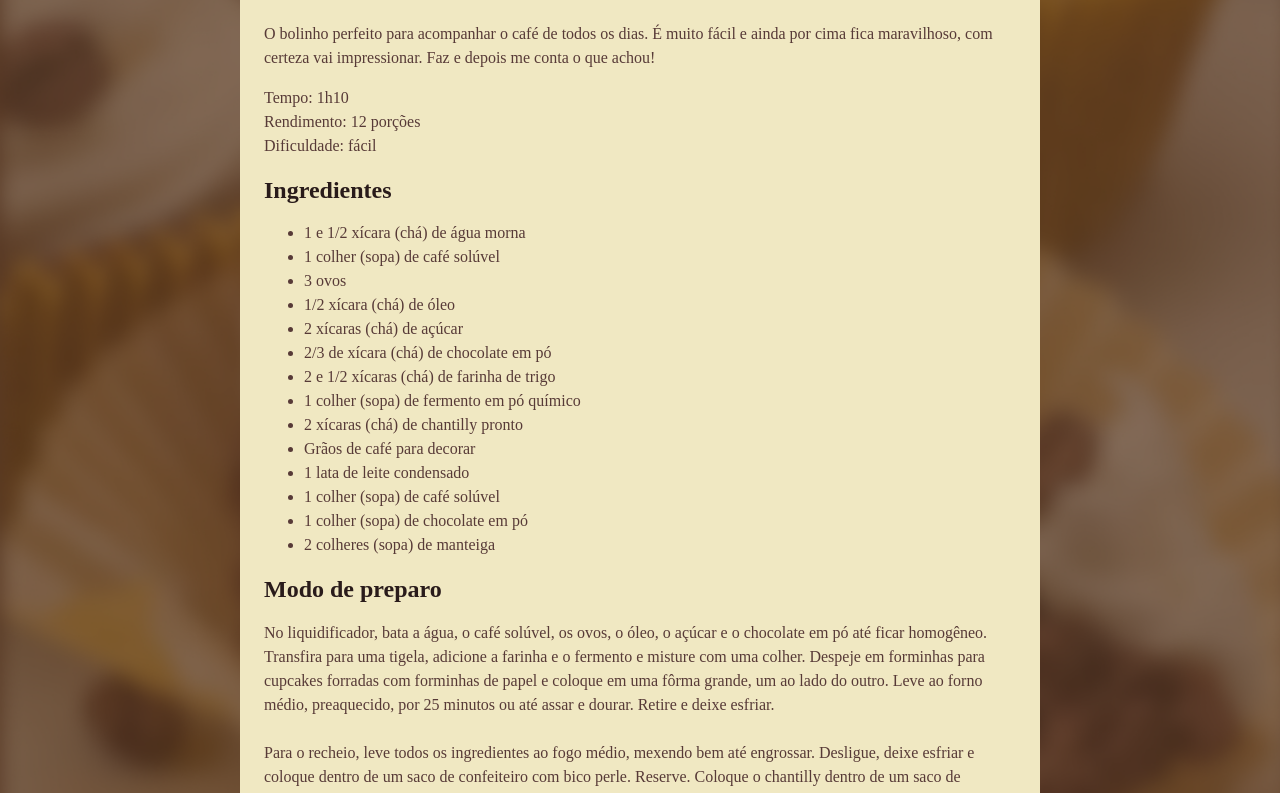
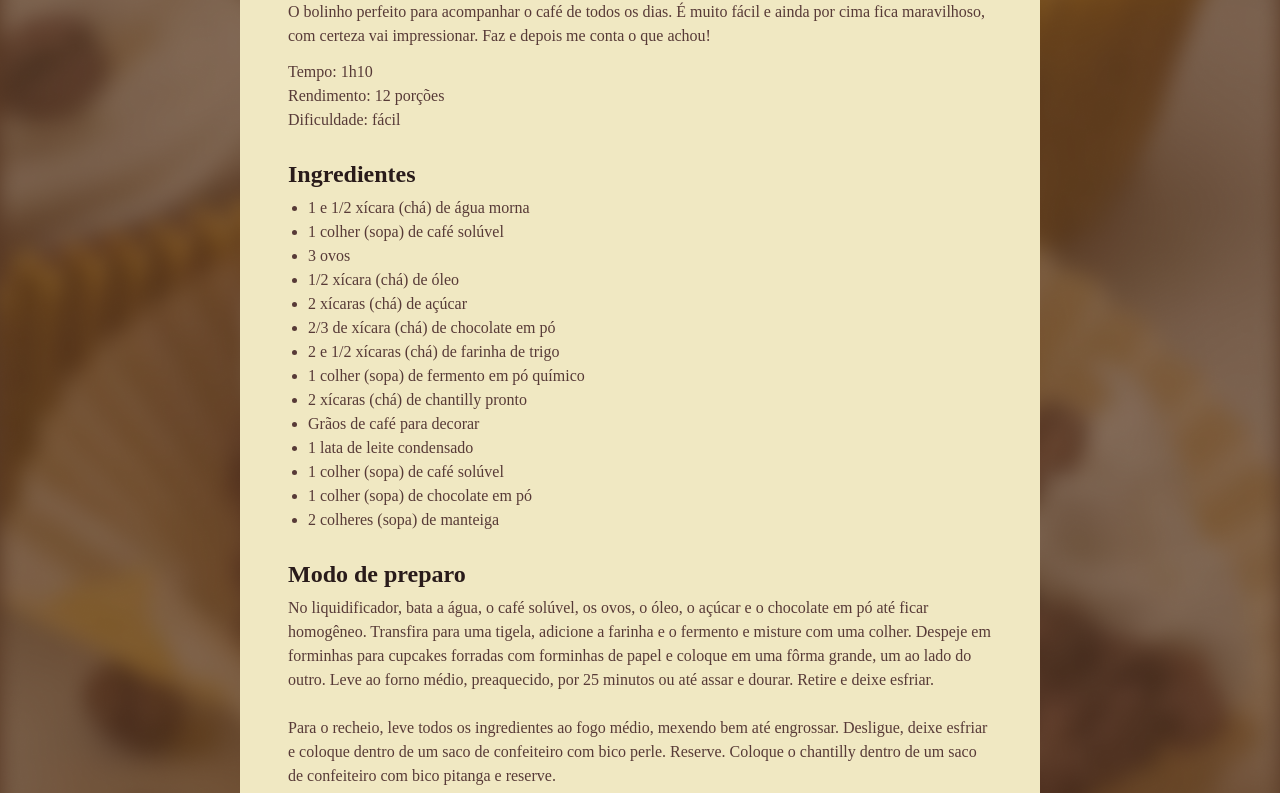
Before and after one commit to tigasads/ProjetosRocketSeat, a plain HTML site: page ProjetoReceita/index.html in a window 1280 px wide. Shown: the part 567-1360 px from the top of the page. Drawn offline with Linux system fonts and the light colour scheme; a web font is replaced by a local one.

Commit message:
Personalizando os espaçamenetos

```diff
--- a/ProjetoReceita/index.html
+++ b/ProjetoReceita/index.html
@@ -14,16 +14,18 @@
 <body>
     <div id="page">
         <img src="assets/main-image.png" alt="Imagem de um cupcake com grãos de café e chantilly">
-        <div id="about"></div>
+        <main>
+        <div id="about">
 
-        <h1>Cupcake de café com chantilly</h1>
+            <h1>Cupcake de café com chantilly</h1>
 
-        <p>O bolinho perfeito para acompanhar o café de todos os dias. É muito fácil e ainda por cima fica maravilhoso, com certeza vai impressionar. Faz e depois me conta o que achou!</p>
+            <p>O bolinho perfeito para acompanhar o café de todos os dias. É muito fácil e ainda por cima fica maravilhoso, com certeza vai impressionar. Faz e depois me conta o que achou!</p>
 
-        <p>Tempo: 1h10 <br>
-            Rendimento: 12 porções <br>
-            Dificuldade: fácil</p>
-
+            <p>Tempo: 1h10 <br>
+                Rendimento: 12 porções <br>
+                Dificuldade: fácil
+            </p>
+        </div>
         <div id="ingredientes">
 
 
@@ -64,5 +66,6 @@
     <div id="rodape">
         <p>Feito com por Tiago</p>
     </div>
+    </main>
 </body>
 </html>
--- a/ProjetoReceita/style.css
+++ b/ProjetoReceita/style.css
@@ -1,3 +1,8 @@
+*{
+    margin: 0;
+    padding: 0;
+}
+
 :root{
     font-family: "Alice", serif;
     font-weight: 400;
@@ -10,21 +15,40 @@ h1{
     line-height: 140%;
     font-size: 40px;
     color: #291B1A;
+    margin-bottom: 4px;
+    line-height: 150%;
 }
 
 h2{
     font-size: 24px;
     color: #291B1A;
+    margin-bottom: 4px;
+    line-height: 150%;
 }
 
-p{
-    font-size: 16px;
+ul{
+    padding-left: 20px;
+}
+
+
+div + div {
+    margin-top: 24px;
 }
 
 body{
     background-image: url(assets/bg.png);
     background-size: cover;
 }
+
+main{
+    padding: 24px
+}
+
+#about p + p{
+    font-size: 16px;
+    margin-top: 12px;
+}
+
 
 #page{
     padding: 24px;
```
